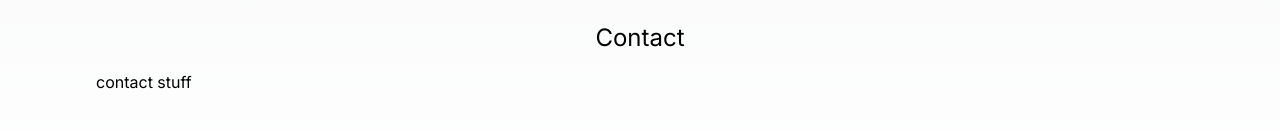
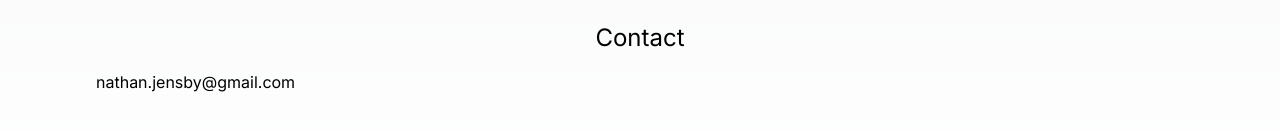
Before and after one commit to nathanjensby/nathanjensby.github.io, a Next.js app: page / in a window 1280 px wide. Shown: the part 1558-1688 px from the top of the page. Built offline with nearby package versions, Linux system fonts and the light colour scheme.

Commit message:
update card stories

```diff
--- a/components/contact/Contact.tsx
+++ b/components/contact/Contact.tsx
@@ -4,7 +4,7 @@ import Section from "../common/Section";
 const Contact = () => {
   return (
     <Section title="Contact">
-      <div>contact stuff</div>
+      <div>nathan.jensby@gmail.com</div>
     </Section>
   );
 };
```
Also changed, not shown: 1 other file (tests, documents, lock files or other folders).
